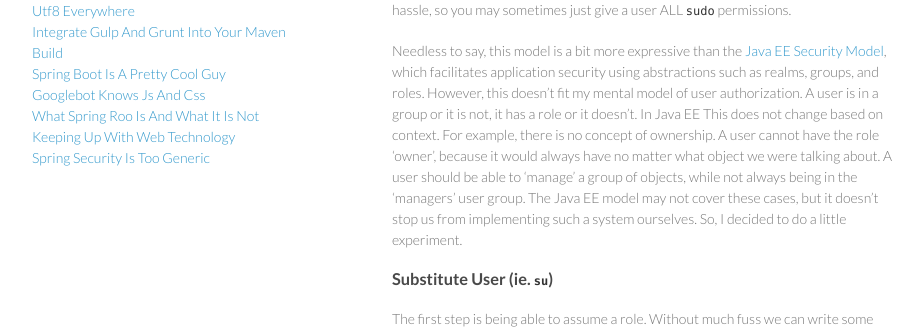
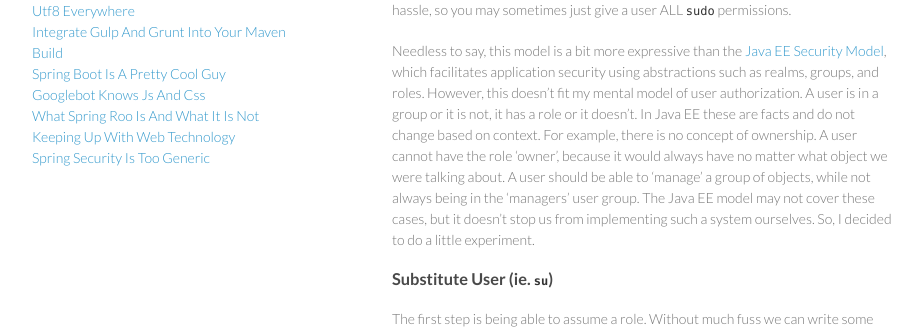
Before and after one commit to arienkock/arienkock.github.io, a Jekyll site: the page built from _posts/2014-08-11-java-sudo-security.md, in a window 1280 px wide and 900 px high. Shown: the part 359-691 px from the top of the window, without its empty margins (178-1101 px from the left). Built offline with Jekyll 4.4.1, drawn with Linux system fonts in a browser that asks for light colours.

Commit message:
Update 2014-08-11-java-sudo-security.md

```diff
--- a/_posts/2014-08-11-java-sudo-security.md
+++ b/_posts/2014-08-11-java-sudo-security.md
@@ -9,7 +9,7 @@ I like the way Unix-like systems deal with security and during the course of my
 
 The benefit of a model like this is that it forces you to think about what the user needs to be able to do. That is, if you stick to it. Managing these rules can become a hassle, so you may sometimes just give a user ALL `sudo` permissions.
 
-Needless to say, this model is a bit more expressive than the [Java EE Security Model](http://docs.oracle.com/javaee/7/tutorial/doc/security-intro.htm), which facilitates application security using abstractions such as realms, groups, and roles. However, this doesn't fit my mental model of user authorization. A user is in a group or it is not, it has a role or it doesn't. In Java EE This does not change based on context. For example, there is no concept of ownership. A user cannot have the role 'owner', because it would always have no matter what object we were talking about. A user should be able to 'manage' a group of objects, while not always being in the 'managers' user group. The Java EE model may not cover these cases, but it doesn't stop us from implementing such a system ourselves. So, I decided to do a little experiment.
+Needless to say, this model is a bit more expressive than the [Java EE Security Model](http://docs.oracle.com/javaee/7/tutorial/doc/security-intro.htm), which facilitates application security using abstractions such as realms, groups, and roles. However, this doesn't fit my mental model of user authorization. A user is in a group or it is not, it has a role or it doesn't. In Java EE these are facts and do not change based on context. For example, there is no concept of ownership. A user cannot have the role 'owner', because it would always have no matter what object we were talking about. A user should be able to 'manage' a group of objects, while not always being in the 'managers' user group. The Java EE model may not cover these cases, but it doesn't stop us from implementing such a system ourselves. So, I decided to do a little experiment.
 
 ### Substitute User (ie. `su`)
 The first step is being able to assume a role. Without much fuss we can write some code that replaces the "current user" with a new one, and putting it back after we're done with our task. The concept of a "current user" here is relative to our own context. We define the rules by which our application and all its components should play, so we may as well define our own security context. The task in the following code sample runs within that security context.
```
